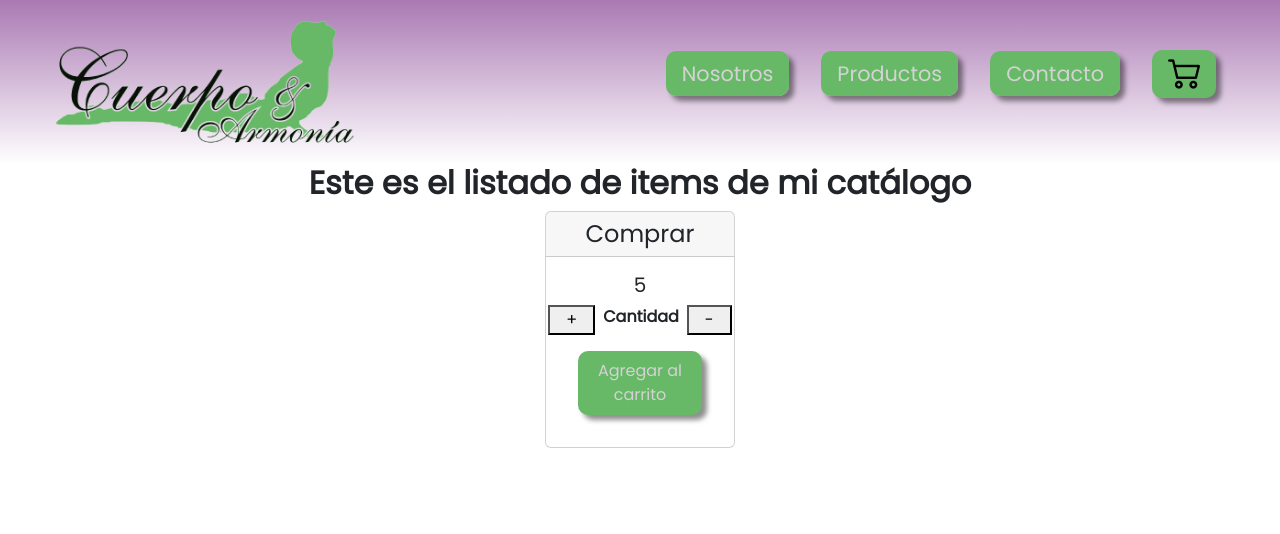
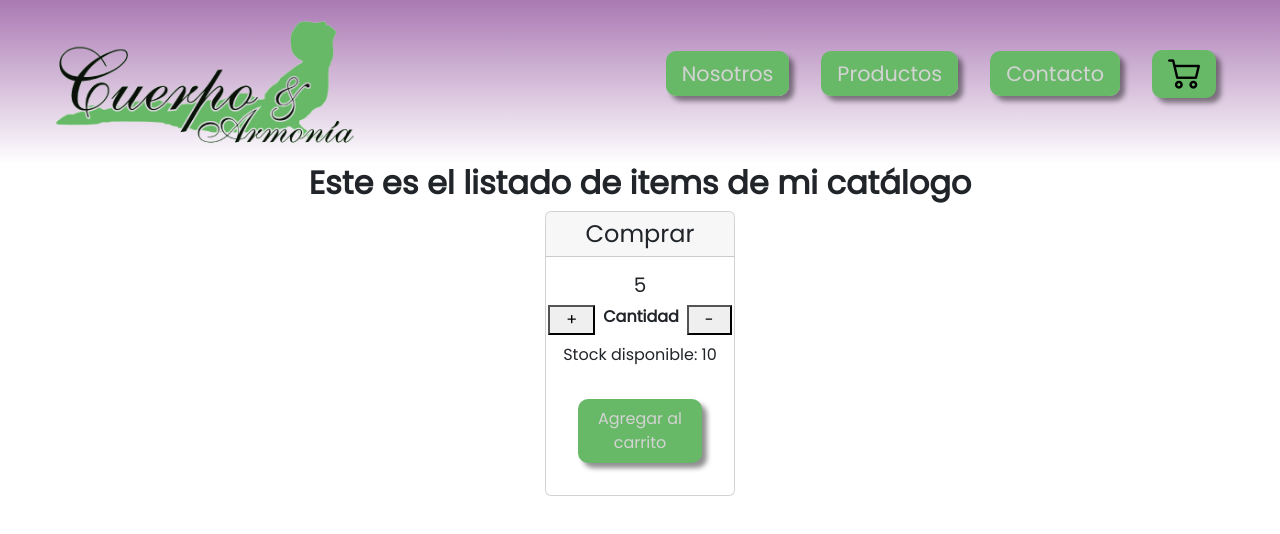
Before and after one commit to JuanBenega/proyecto-react, a React (Create React App) app: page / in a window 1280 px wide. Shown: the top 534 px of the page. Built offline with nearby package versions, Linux system fonts and the light colour scheme.

Commit message:
correcion card itemCount

```diff
--- a/src/components/ItemCount/ItemCount.css
+++ b/src/components/ItemCount/ItemCount.css
@@ -9,10 +9,6 @@
     font-weight: bold;
 }
 
-/* button {
-    margin: 0px 10px;
-    padding: 0px 10px;
-} */
 
 .addToCart {
     font-family: 'Poppins', sans-serif;
--- a/src/components/ItemCount/ItemCount.jsx
+++ b/src/components/ItemCount/ItemCount.jsx
@@ -39,6 +39,7 @@ const ItemCount = ({ stock, initial }) => {
                                     <div>Cantidad</div>
                                     <button onClick={substract} className='mx-2 px-3'> - </button>
                                 </div>
+                                <p className='mt-2'>Stock disponible: {stock}</p>
                                 <button className='addToCart' onClick={onAdd}>Agregar al carrito</button>
                             </div>
                         </div>
```
